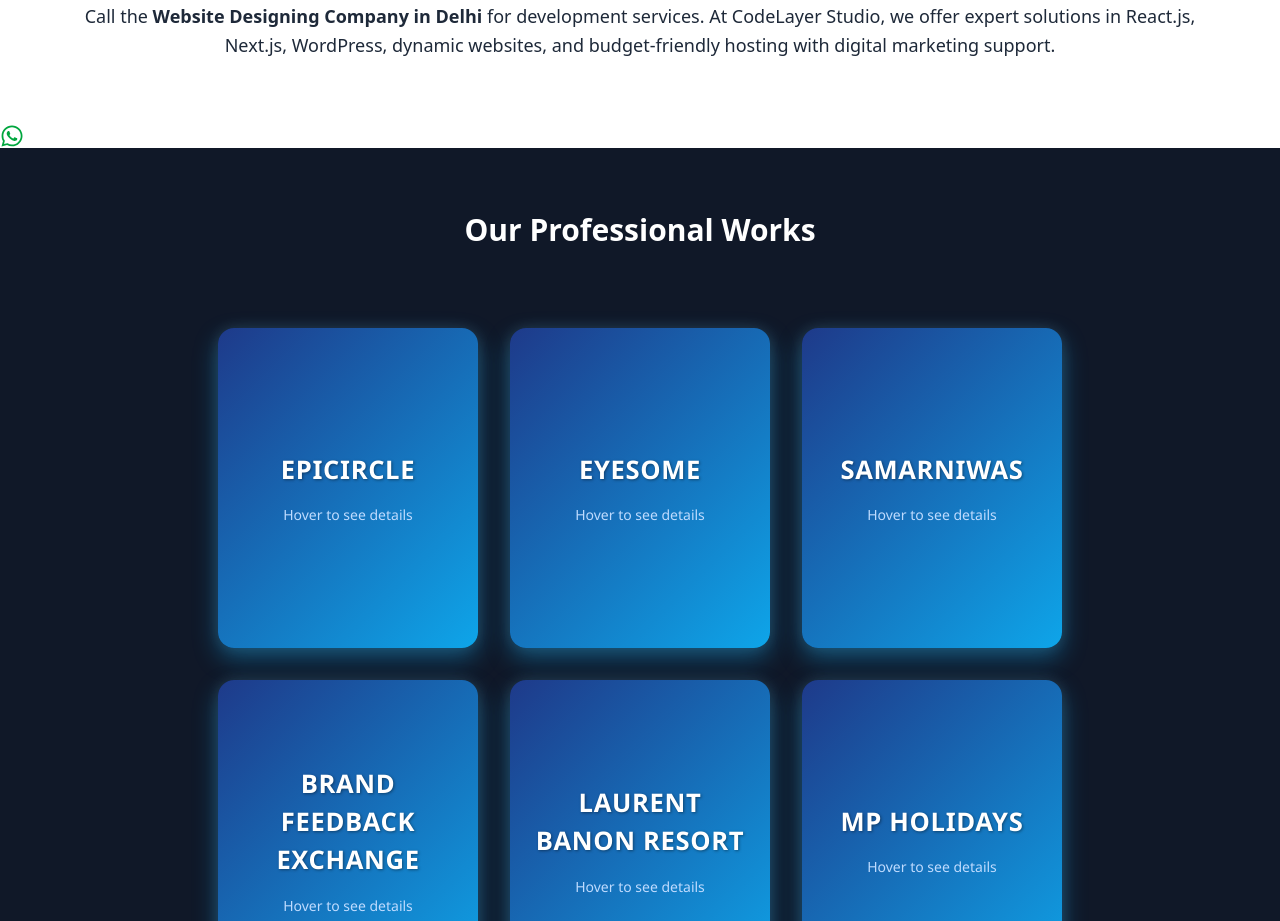
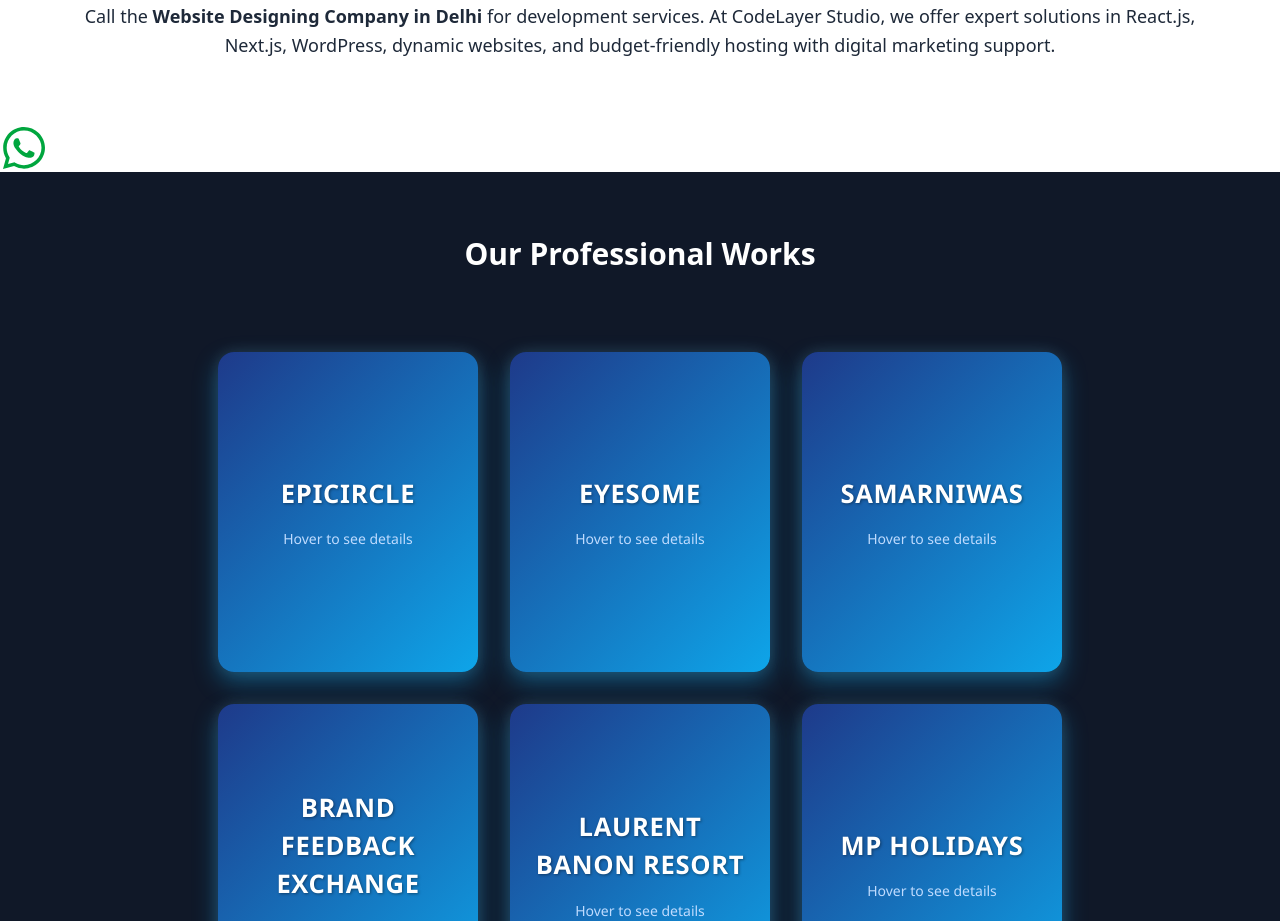
Before and after one commit to PrateekMishraaa/CodeLayerStudio, a React (Vite) app: page / in a window 1280 px wide. Shown: the part 2440-3361 px from the top of the page. Built offline with nearby package versions, Linux system fonts and the light colour scheme.

Commit message:
fixwhatsapp

```diff
--- a/index.html
+++ b/index.html
@@ -2,7 +2,7 @@
 <html lang="en">
   <head>
     <meta charset="UTF-8" />
-    <link rel="icon" type="image/svg+xml" href="/vite.svg" />
+    <link rel="icon" type="image/svg+xml" href="" />
     <meta name="viewport" content="width=device-width, initial-scale=1.0" />
     <title>CodeLayerStudio</title>
   </head>
--- a/src/Pages/HomePage.jsx
+++ b/src/Pages/HomePage.jsx
@@ -105,11 +105,11 @@ const HomePage = () => {
           </p>
         </div>
       </section>
-    <a href=""><FaWhatsapp className='text-2xl text-green-600'/></a>
+    <a href="whatsapp:contact=9540802061@s.whatsapp.com&message= I'd like to chat with you"><FaWhatsapp className='text-5xl text-green-600'/></a>
       {/* Professional Works Section */}
       <section className="bg-gray-900 text-white px-6 py-16">
         <div className="max-w-6xl mx-auto text-center">
-          <h2 className="text-3xl font-semibold mb-12">Our Professional Works</h2>
+          <h2 className="text-3xl font-bold mb-12 ">Our Professional Works</h2>
           <StyledWrapper>
             {[
               { title: 'Epicircle', url: 'https://epicircle.earth/' },
@@ -120,7 +120,7 @@ const HomePage = () => {
               { title: 'Mp Holidays', url: 'https://mpholidays.in/' },
               { title: 'RamRaj Holidays', url: 'https://ramrajholidays.com/' },
             ].map((project, idx) => (
-              <div className="flip-card" key={idx}>
+              <div className="flip-card cursor-pointer" key={idx}>
                 <div className="flip-card-inner">
                   <div className="flip-card-front">
                     <p className="title tracking-wide uppercase">{project.title}</p>
```
